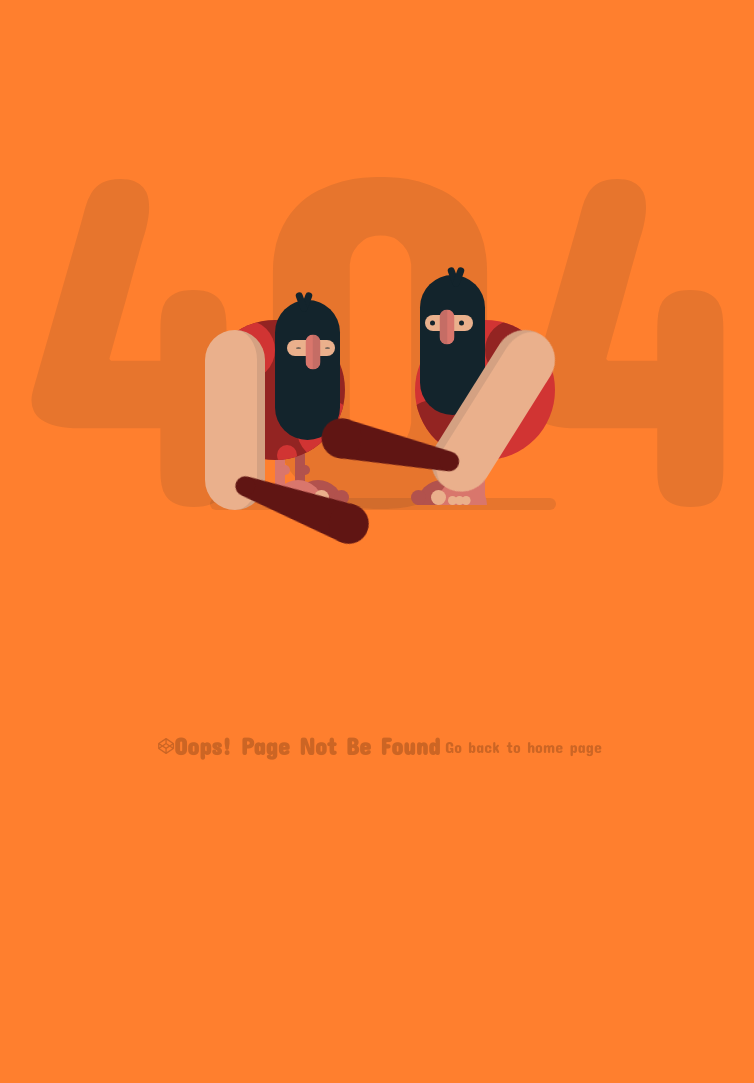
After one commit to bootcamp-33-java/REIMBURSE-PARKING-LOT, a Spring app: template src/main/resources/templates/error.html in a window 1280 px wide. The commit adds this page. Shown: the whole page, without its empty margins (260-1014 px from the left). Run offline with Thymeleaf, Linux system fonts and the light colour scheme; the template is opened without the code that fills it, so the values that code supplies are empty; some of the project's set-up classes (security, data sources, template engines, error pages and the like) are left out, and stand-ins take their place; some libraries are stand-ins or nearby versions.

Commit message:
error page compled

```diff
--- a/src/main/resources/application.properties
+++ b/src/main/resources/application.properties
@@ -7,6 +7,7 @@ spring.datasource.username=root
 spring.datasource.password=
 spring.datasource.driver-class-name=com.mysql.cj.jdbc.Driver
 
+server.error.whitelabel.enabled=false
 
 spring.mail.host=smtp.gmail.com
 spring.mail.username=pandapanpan354@gmail.com
--- /dev/null
+++ b/src/main/resources/templates/error.html
@@ -0,0 +1,496 @@
+<!DOCTYPE html>
+<html lang="en" >
+    <head>
+        <meta charset="UTF-8">
+        <title>Reimbursement</title>
+        <link href="https://fonts.googleapis.com/css?family=Concert+One" rel="stylesheet">
+        <style>
+            body {
+                background-color: #FF7F2E;
+                font-family: 'Concert One', cursive;
+                margin: 0;
+                overflow: hidden;
+                padding: 0;
+            }
+
+            /*/////////////////// rules */
+            /*/////////////////// scene */
+            .text {
+                left: 50%;
+                position: absolute;
+                top: 50%;
+                transform: translate(-50%, -50%);
+                color: rgba(19, 36, 44, 0.1);
+                font-size: 30em;
+                text-align: center;
+                top: 40%;
+            }
+
+            .container {
+                left: 50%;
+                position: absolute;
+                top: 50%;
+                transform: translate(-50%, -50%);
+                height: 300px;
+                width: 500px;
+            }
+            .container:after {
+                position: absolute;
+                content: "";
+                background-color: rgba(19, 36, 44, 0.1);
+                border-radius: 12px;
+                bottom: 40px;
+                height: 12px;
+                left: 80px;
+                width: 350px;
+                z-index: -1;
+            }
+
+            /*/////////////////// caveman */
+            .caveman {
+                height: 300px;
+                position: absolute;
+                width: 250px;
+            }
+
+            .caveman:nth-child(1) {
+                right: 20px;
+            }
+
+            .caveman:nth-child(2) {
+                left: 20px;
+                transform: rotateY(180deg);
+            }
+
+            .head {
+                position: absolute;
+                background-color: #13242C;
+                border-radius: 50px;
+                height: 140px;
+                left: 60px;
+                top: 25px;
+                width: 65px;
+            }
+            .head:after, .head:before {
+                content: "";
+                position: absolute;
+                background-color: #13242C;
+                border-radius: 10px;
+                height: 20px;
+                width: 7px;
+            }
+            .head:after {
+                left: 35px;
+                top: -8px;
+                transform: rotate(20deg);
+            }
+            .head:before {
+                left: 30px;
+                top: -8px;
+                transform: rotate(-20deg);
+            }
+            .head .eye {
+                left: 50%;
+                position: absolute;
+                transform: translateX(-50%);
+                background-color: #EAB08C;
+                border-radius: 50px;
+                height: 16px;
+                left: 45%;
+                top: 40px;
+                width: 48px;
+            }
+            .head .eye:after, .head .eye:before {
+                content: "";
+                position: absolute;
+                top: 50%;
+                transform: translateY(-50%);
+                background-color: #13242C;
+                border-radius: 50%;
+                height: 5px;
+                width: 5px;
+            }
+            .head .eye:after {
+                left: 5px;
+            }
+            .head .eye:before {
+                right: 9px;
+            }
+            .head .eye .nose {
+                left: 50%;
+                position: absolute;
+                top: 50%;
+                transform: translate(-50%, -50%);
+                background-color: #D9766C;
+                border-left: 8px solid rgba(19, 36, 44, 0.1);
+                border-radius: 10px;
+                box-sizing: border-box;
+                height: 35px;
+                left: 45%;
+                top: 12px;
+                width: 15px;
+            }
+
+            .shape {
+                left: 50%;
+                position: absolute;
+                transform: translateX(-50%);
+                border-radius: 50%;
+                height: 140px;
+                overflow: hidden;
+                top: 70px;
+                width: 140px;
+            }
+            .shape .circle {
+                position: absolute;
+                border-radius: 50%;
+                height: 60px;
+                width: 60px;
+            }
+            .shape .circle:after, .shape .circle:before {
+                content: "";
+                position: absolute;
+                border-radius: 50%;
+                height: 20px;
+                width: 20px;
+            }
+            .shape .circle:after {
+                left: 50px;
+                top: 10px;
+            }
+            .shape .circle:before {
+                left: 60px;
+                top: 45px;
+            }
+            .shape .circle:nth-child(1) {
+                left: -12px;
+                top: 80px;
+            }
+            .shape .circle:nth-child(2) {
+                right: 10px;
+                top: 0px;
+                transform: rotate(90deg);
+            }
+            .shape .circle:nth-child(2):after {
+                left: 65px;
+                top: 10px;
+            }
+            .shape .circle:nth-child(2):before {
+                display: none;
+            }
+
+            .caveman:nth-child(1) .shape {
+                background-color: #D13433;
+            }
+            .caveman:nth-child(1) .shape .circle {
+                background-color: #932422;
+            }
+            .caveman:nth-child(1) .shape .circle:after, .caveman:nth-child(1) .shape .circle:before {
+                background-color: #932422;
+            }
+
+            .caveman:nth-child(2) .shape {
+                background-color: #932422;
+            }
+            .caveman:nth-child(2) .shape .circle {
+                background-color: #D13433;
+            }
+            .caveman:nth-child(2) .shape .circle:after, .caveman:nth-child(2) .shape .circle:before {
+                background-color: #D13433;
+            }
+
+            .arm-right {
+                position: absolute;
+                background-color: #EAB08C;
+                border-left: 8px solid rgba(19, 36, 44, 0.1);
+                border-radius: 50px;
+                box-sizing: border-box;
+                height: 180px;
+                left: 135px;
+                top: 80px;
+                transform-origin: 30px 30px;
+                width: 60px;
+                z-index: 1;
+            }
+            .arm-right .club {
+                position: absolute;
+                border-bottom: 110px solid #601513;
+                border-left: 10px solid transparent;
+                border-right: 10px solid transparent;
+                height: 0;
+                left: -60px;
+                top: 120px;
+                transform: rotate(70deg);
+                width: 20px;
+            }
+            .arm-right .club:after, .arm-right .club:before {
+                position: absolute;
+                content: "";
+                background-color: #601513;
+                border-radius: 50%;
+                left: 0;
+            }
+            .arm-right .club:after {
+                height: 20px;
+                width: 20px;
+                top: -10px;
+            }
+            .arm-right .club:before {
+                height: 40px;
+                width: 40px;
+                left: -10px;
+                top: 90px;
+            }
+
+            .leg {
+                position: absolute;
+                border-radius: 10px;
+                height: 55px;
+                top: 200px;
+                width: 10px;
+            }
+            .leg:after {
+                position: absolute;
+                content: "";
+                border-radius: 50%;
+                height: 10px;
+                left: -5px;
+                top: 15px;
+                width: 10px;
+            }
+            .leg .foot {
+                position: absolute;
+                border-radius: 25px 25px 0 0;
+                height: 25px;
+                left: -38px;
+                top: 30px;
+                width: 50px;
+            }
+            .leg .foot:after, .leg .foot:before, .leg .foot .fingers, .leg .foot .fingers:after {
+                position: absolute;
+                background-color: #EAB08C;
+                border-radius: 50%;
+                bottom: 0px;
+                height: 15px;
+                transform-origin: bottom;
+                width: 15px;
+            }
+            .leg .foot:after {
+                left: -6px;
+                content: "";
+            }
+            .leg .foot:before {
+                left: 8px;
+                transform: scale(0.6);
+                content: "";
+            }
+            .leg .foot .fingers {
+                left: 15px;
+                transform: scale(0.6);
+            }
+            .leg .foot .fingers:after {
+                left: 11px;
+                content: "";
+            }
+
+            .leg:nth-child(1) {
+                background-color: #B2524D;
+                left: 95px;
+            }
+            .leg:nth-child(1):after {
+                background-color: #B2524D;
+            }
+            .leg:nth-child(1) .foot {
+                background-color: #B2524D;
+            }
+            .leg:nth-child(1) .foot:after {
+                background-color: #B2524D;
+            }
+            .leg:nth-child(1) .foot:before {
+                display: none;
+            }
+
+            .leg:nth-child(2) {
+                background-color: #D9766C;
+                left: 115px;
+            }
+            .leg:nth-child(2):after {
+                background-color: #D9766C;
+            }
+            .leg:nth-child(2) .foot {
+                background-color: #D9766C;
+            }
+
+            /*/////////////////// animation */
+            .caveman:nth-child(1) .arm-right {
+                animation: arm-anima 1.2s infinite cubic-bezier(0.55, 0.01, 0.16, 1.34);
+            }
+
+            .caveman:nth-child(2) .arm-right {
+                animation: arm-anima 1.2s infinite cubic-bezier(0.55, 0.01, 0.16, 1.34);
+                animation-delay: 0.6s;
+            }
+
+            @keyframes arm-anima {
+                0% {
+                    transform: rotate(0);
+                }
+                100% {
+                    transform: rotate(-360deg);
+                }
+            }
+            .caveman:nth-child(2) .head {
+                animation: head-anima 1.2s infinite cubic-bezier(0.55, 0.01, 0.16, 1.34);
+            }
+
+            .caveman:nth-child(1) .head {
+                animation: head-anima 1.2s infinite cubic-bezier(0.55, 0.01, 0.16, 1.34);
+                animation-delay: 0.6s;
+            }
+
+            @keyframes head-anima {
+                0% {
+                    top: 25px;
+                }
+                42% {
+                    top: 25px;
+                }
+                45% {
+                    top: 50px;
+                }
+                100% {
+                    top: 25px;
+                }
+            }
+            .caveman:nth-child(2) .eye:after,
+            .caveman:nth-child(2) .eye:before {
+                animation: eye-anima 1.2s infinite cubic-bezier(0.55, 0.01, 0.16, 1.34);
+            }
+
+            .caveman:nth-child(1) .eye:after,
+            .caveman:nth-child(1) .eye:before {
+                animation: eye-anima 1.2s infinite cubic-bezier(0.55, 0.01, 0.16, 1.34);
+                animation-delay: 0.6s;
+            }
+
+            @keyframes eye-anima {
+                0% {
+                    height: 5px;
+                }
+                42% {
+                    height: 5px;
+                }
+                45% {
+                    height: 1px;
+                }
+                100% {
+                    height: 5px;
+                }
+            }
+            .container:after {
+                animation: shadow-anima 1.2s infinite cubic-bezier(0.55, 0.01, 0.16, 1.34);
+                animation-delay: 0.1s;
+            }
+
+            @keyframes shadow-anima {
+                0% {
+                    width: 350px;
+                    left: 80px;
+                }
+                25% {
+                    width: 450px;
+                    left: 80px;
+                }
+                50% {
+                    width: 350px;
+                    left: 80px;
+                }
+                75% {
+                    width: 450px;
+                    left: 0px;
+                }
+                100% {
+                    width: 350px;
+                    left: 80px;
+                }
+            }
+            /*/////////////////////// credit ////*/
+            #link {
+                bottom: 20px;
+                color: #000;
+                opacity: 0.2;
+                display: flex;
+                align-items: center;
+                position: absolute;
+                left: 50%;
+                transform: translateX(-50%);
+            }
+
+            #link p {
+                margin: 0;
+                margin-left: 5px;
+            }
+
+            #link:hover {
+                opacity: 1;
+            }
+        </style>
+
+    </head>
+    <body>
+        <!-- partial:index.partial.html -->
+        <div class="text"><p>404</p></div>
+        <div class="container">
+            <!-- caveman left -->
+            <div class="caveman">
+                <div class="leg">
+                    <div class="foot"><div class="fingers"></div></div>
+                </div>
+                <div class="leg">
+                    <div class="foot"><div class="fingers"></div></div>
+                </div>
+                <div class="shape">
+                    <div class="circle"></div>
+                    <div class="circle"></div>
+                </div>
+                <div class="head">
+                    <div class="eye"><div class="nose"></div></div>
+                    <div class="mouth"></div>
+                </div>
+                <div class="arm-right"><div class="club"></div></div>
+            </div>
+            <!-- caveman right -->
+            <div class="caveman">
+                <div class="leg">
+                    <div class="foot"><div class="fingers"></div></div>
+                </div>
+                <div class="leg">
+                    <div class="foot"><div class="fingers"></div></div>
+                </div>
+                <div class="shape">
+                    <div class="circle"></div>
+                    <div class="circle"></div>
+                </div>
+                <div class="head">
+                    <div class="eye"><div class="nose"></div></div>
+                    <div class="mouth"></div>
+                </div>
+                <div class="arm-right"><div class="club"></div></div>
+            </div>
+        </div>
+        <!-- //////////////// CREDIT //////////////// -->
+
+        <a href="/">
+            <div id="link">
+                <i class="fab fa-codepen"></i>
+                <h2>Oops! Page Not Be Found</h2>
+
+                <p>Go back to home page</p>
+            </div>
+        </a>
+        <!-- partial -->
+        <script src='https://use.fontawesome.com/releases/v5.0.7/js/all.js'></script>
+        <script  src="./script.js"></script>
+
+    </body>
+</html>
```
Also changed, not shown: src/main/java/com/bootcamp/ConsumeAPI/controllers/ErrorsController.java (added, +43 -0 lines), src/main/resources/templates/dashboard.html (+20 -32 lines).
